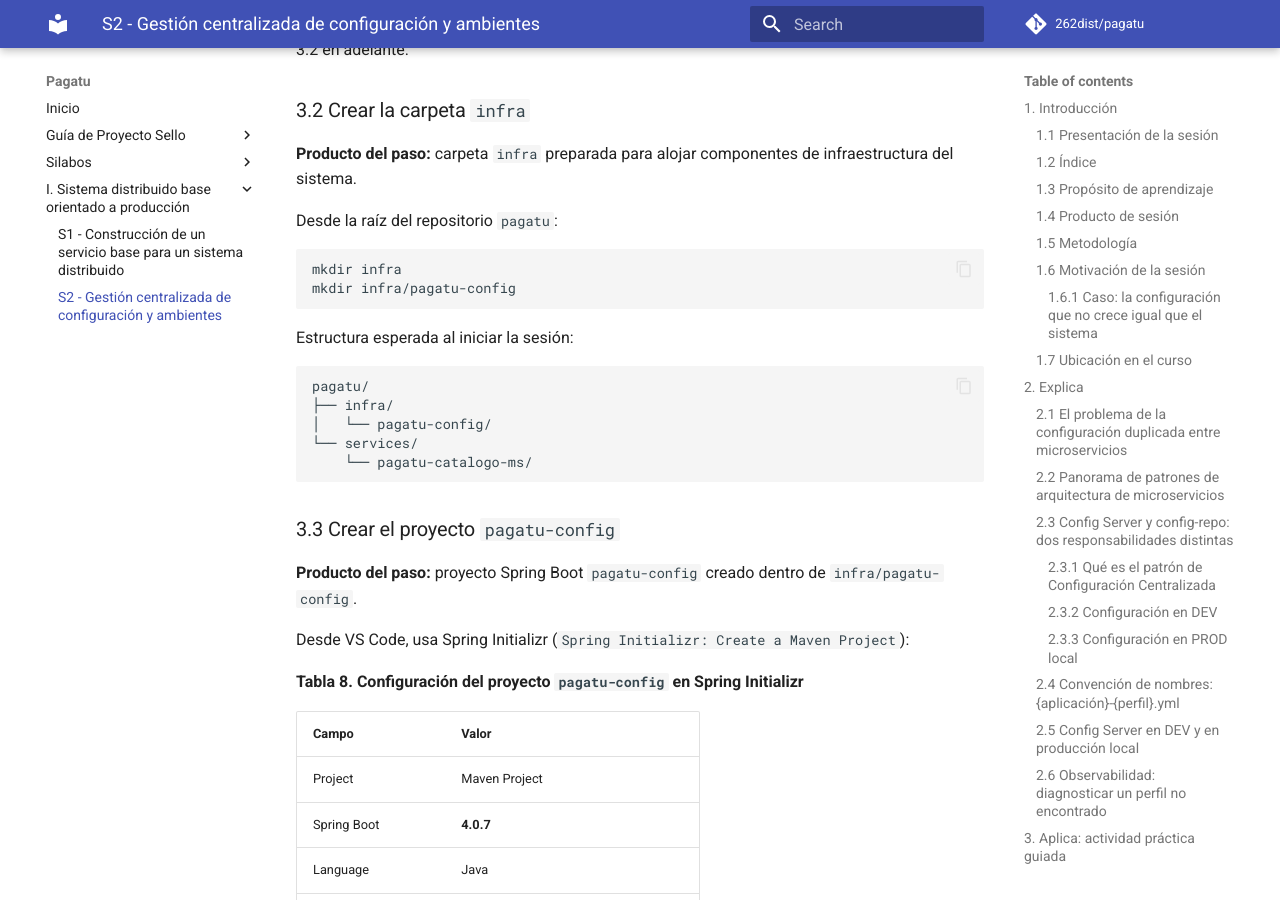
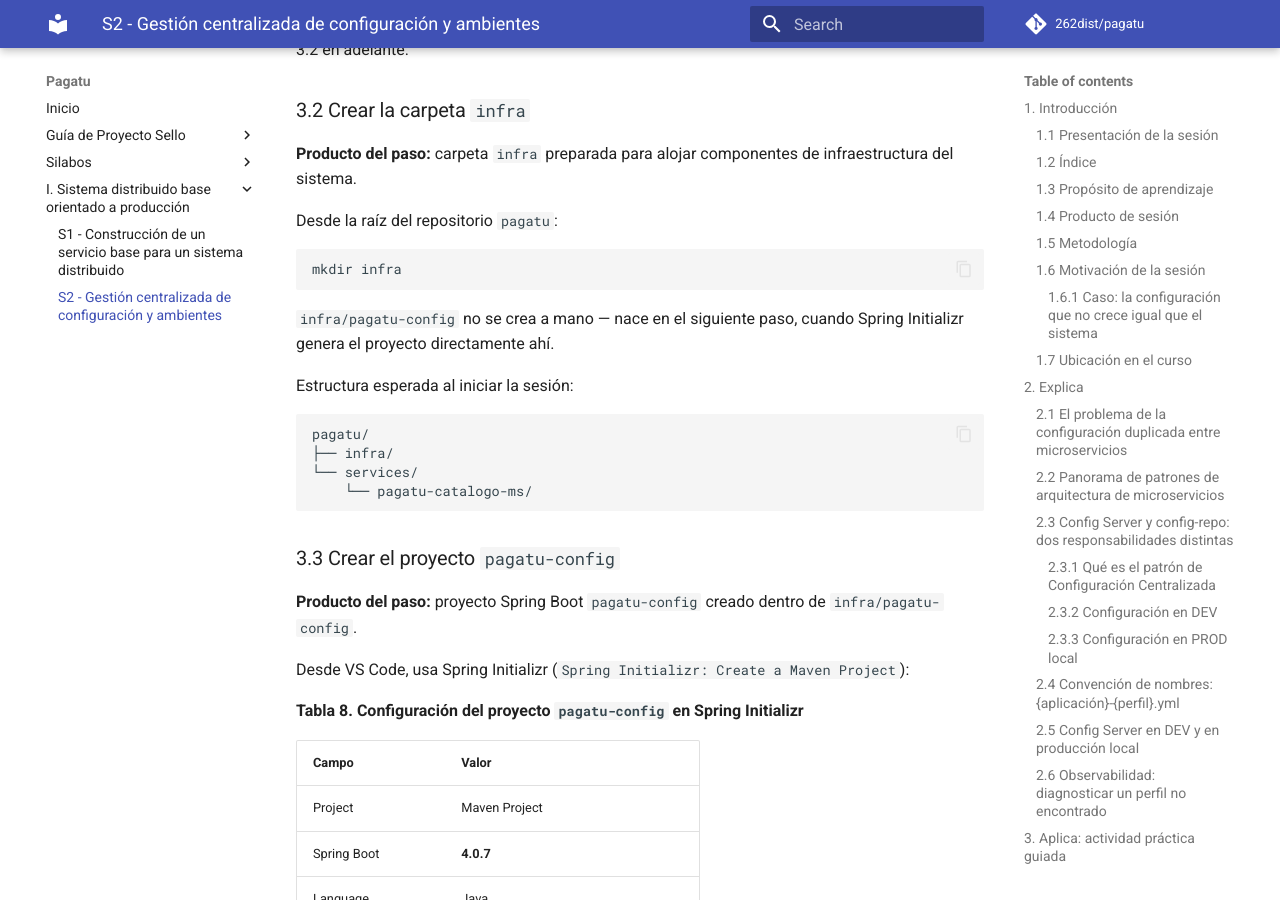
Before and after one commit to 262dist/pagatu, an MkDocs documentation site: the page built from docs/sesiones/S02_Configuracion_Centralizada_Ambientes.md, in a window 1280 px wide and 900 px high, scrolled down 13299 px. Built offline with MkDocs 1.6.1 and Material for MkDocs 9.7.7, drawn with Linux system fonts in a browser that asks for light colours; comment, search, counter and statistics services are not loaded.

Commit message:
Pre Sesion 2

````diff
--- a/docs/sesiones/S02_Configuracion_Centralizada_Ambientes.md
+++ b/docs/sesiones/S02_Configuracion_Centralizada_Ambientes.md
@@ -398,15 +398,15 @@ Desde la raíz del repositorio `pagatu`:
 
 ```bash
 mkdir infra
-mkdir infra/pagatu-config
-```
+```
+
+`infra/pagatu-config` no se crea a mano — nace en el siguiente paso, cuando Spring Initializr genera el proyecto directamente ahí.
 
 Estructura esperada al iniciar la sesión:
 
 ```text
 pagatu/
 ├── infra/
-│   └── pagatu-config/
 └── services/
     └── pagatu-catalogo-ms/
 ```
````
